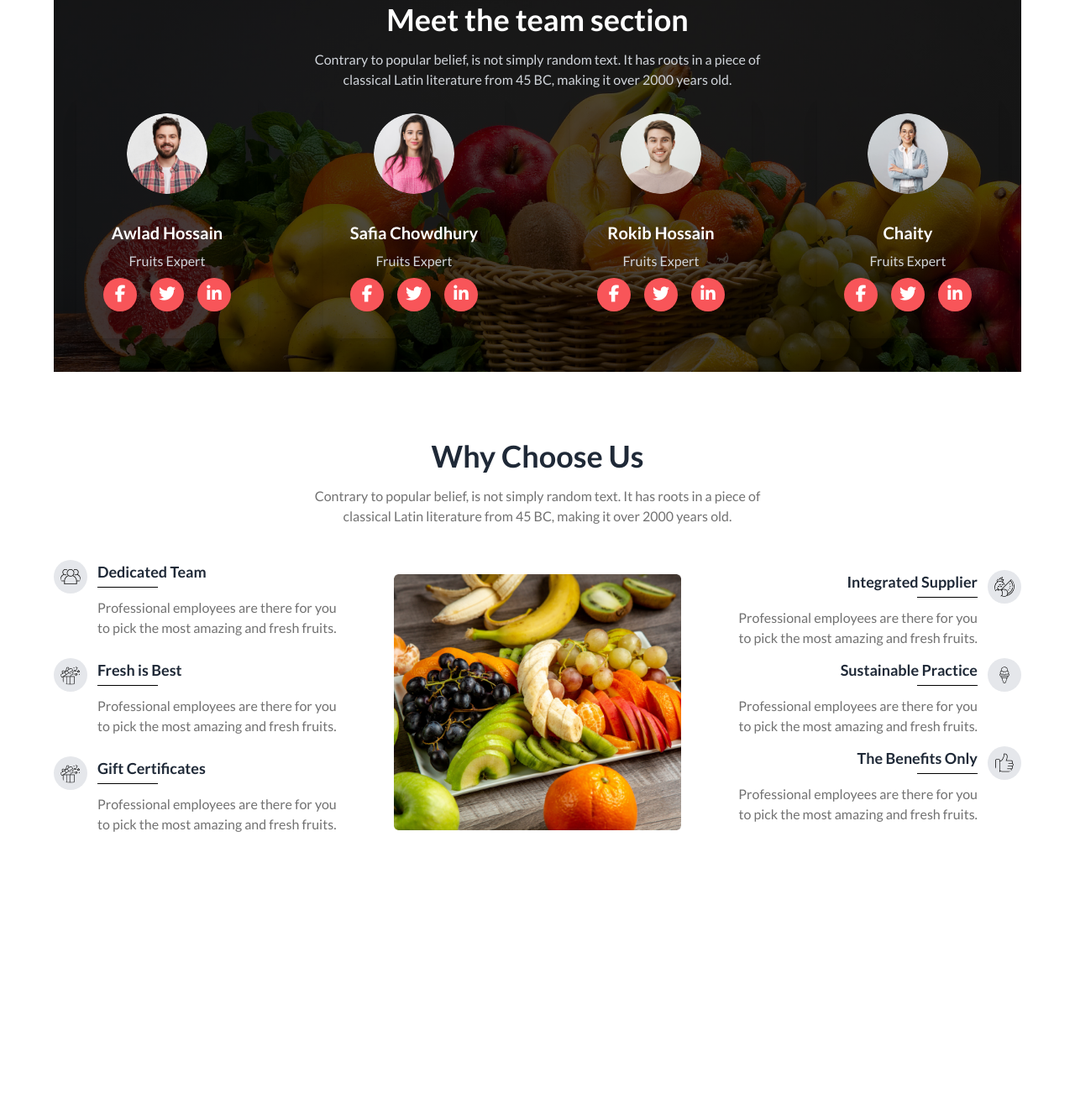
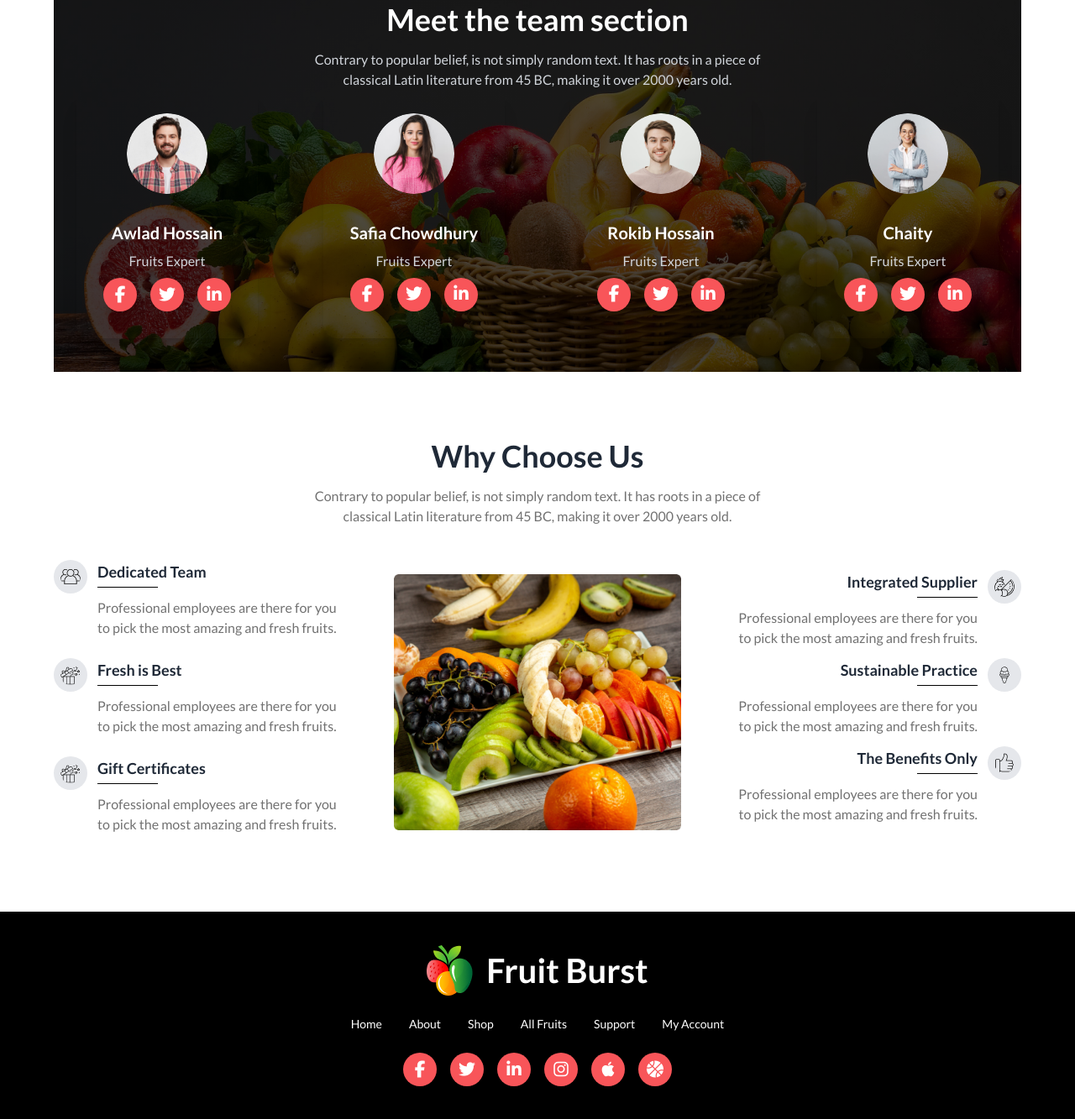
Before and after one commit to mdrobin45/fruit-brust, a plain HTML site: page index.html in a window 1280 px wide. Shown: the part 1525-2858 px from the top of the page at 84% size. Before the commit the page ends 2611 px from the top, so only its background shows below. Drawn offline with nearby package versions, Linux system fonts and the light colour scheme.

Commit message:
footer done

```diff
--- a/index.html
+++ b/index.html
@@ -62,10 +62,9 @@
          </div>
       </header>
 
+      <!-- *************************************** -->
       <!-- Main -->
       <main class="container md:container">
-
-         <!-- *************************************** -->
          <!-- Hero Slider -->
          <section class="carousel w-full py-16">
             <!-- Slider 1 -->
@@ -505,9 +504,9 @@
                     <h2 class="card-title">Awlad Hossain</h2>
                     <p class="text-gray-300">Fruits Expert</p>
                      <div class="flex justify-center items-center gap-4">
-                        <a class="bg-main-color p-2 w-10 h-10 rounded-full text-white" href="#"><i class="text-xl fa-brands fa-facebook-f"></i></a>
-                        <a class="bg-main-color p-2 w-10 h-10 rounded-full text-white" href="#"><i class="text-xl fa-brands fa-twitter"></i></a>
-                        <a class="bg-main-color p-2 w-10 h-10 rounded-full text-white" href="#"><i class="text-xl fa-brands fa-linkedin-in"></i></a>
+                        <a class="bg-main-color p-2 w-10 h-10 flex justify-center items-center rounded-full text-white" href="#"><i class="text-xl fa-brands fa-facebook-f"></i></a>
+                        <a class="bg-main-color p-2 w-10 h-10 flex justify-center items-center rounded-full text-white" href="#"><i class="text-xl fa-brands fa-twitter"></i></a>
+                        <a class="bg-main-color p-2 w-10 h-10 flex justify-center items-center rounded-full text-white" href="#"><i class="text-xl fa-brands fa-linkedin-in"></i></a>
                      </div>
                   </div>
                 </div>
@@ -667,11 +666,50 @@
                </div>
             </div>
          </section>
-
       </main>
 
+      <!-- *************************************** -->
       <!-- Footer -->
-      <footer class="container md:container"></footer>
+      <footer class="bg-black py-10">
+         <section class="container md:container flex flex-col justify-center items-center">
+            <!-- Logo -->
+            <a href="#">
+               <img src="./images/logo.png" alt="Footer Logo">
+            </a>
+            <!-- Navigation -->
+            <div class="navbar justify-center">
+               <ul class="menu menu-horizontal px-1 text-white">
+                  <li><a class="hover:text-gray-400" href="#">Home</a></li>
+                  <li><a class="hover:text-gray-400" href="#">About</a></li>
+                  <li><a class="hover:text-gray-400" href="#">Shop</a></li>
+                  <li><a class="hover:text-gray-400" href="#">All Fruits</a></li>
+                  <li><a class="hover:text-gray-400" href="#">Support</a></li>
+                  <li><a class="hover:text-gray-400" href="#">My Account</a></li>
+                </ul>
+            </div>
+            <!-- Social icons -->
+            <div class="flex justify-center items-center gap-4">
+               <a class="bg-main-color p-2 w-10 flex justify-center items-center h-10 rounded-full text-white" href="#">
+                  <i class="text-xl fa-brands fa-facebook-f"></i>
+               </a>
+               <a class="bg-main-color p-2 w-10 flex justify-center items-center h-10 rounded-full text-white" href="#">
+                  <i class="text-xl fa-brands fa-twitter"></i>
+               </a>
+               <a class="bg-main-color p-2 w-10 flex justify-center items-center h-10 rounded-full text-white" href="#">
+                  <i class="text-xl fa-brands fa-linkedin-in"></i>
+               </a>
+               <a class="bg-main-color p-2 w-10 flex justify-center items-center h-10 rounded-full text-white" href="#">
+                  <i class="text-xl fa-brands fa-instagram"></i>
+               </a>
+               <a class="bg-main-color p-2 w-10 flex justify-center items-center h-10 rounded-full text-white" href="#">
+                  <i class="text-xl fa-brands fa-apple"></i>
+               </a>
+               <a class="bg-main-color p-2 w-10 flex justify-center items-center h-10 rounded-full text-white" href="#">
+                  <i class="text-xl fa-solid fa-basketball"></i>
+               </a>
+            </div>
+         </section>
+      </footer>
 
       <!-- Font Awesome kit -->
       <script src="https://kit.fontawesome.com/6908033352.js" crossorigin="anonymous"></script>
```
